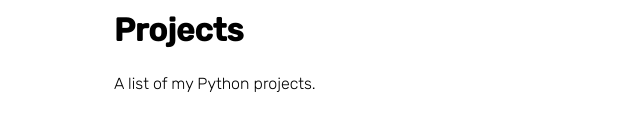
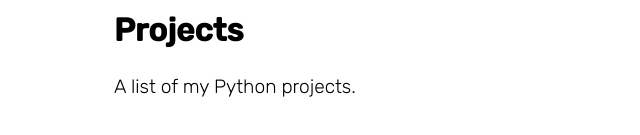
Before and after one commit to navseq/navseq.github.io, a plain HTML site: page templates/projects.html in a window 1280 px wide. Shown: the part 257-392 px from the top of the page, 14-654 px from the left. Drawn offline with Linux system fonts and the light colour scheme.

Commit message:
Initial commit

```diff
--- a/static/css/styles.css
+++ b/static/css/styles.css
@@ -87,6 +87,12 @@ p {
     text-transform: uppercase;
 }
 
+.txt-large {
+    font-size: 1.2rem;
+    line-height: 175%;
+}
+
+
 /*
 @media screen and (max-width: 500px)
 .header {
```
Also changed, not shown: templates/index.html (+1 -1 lines).
